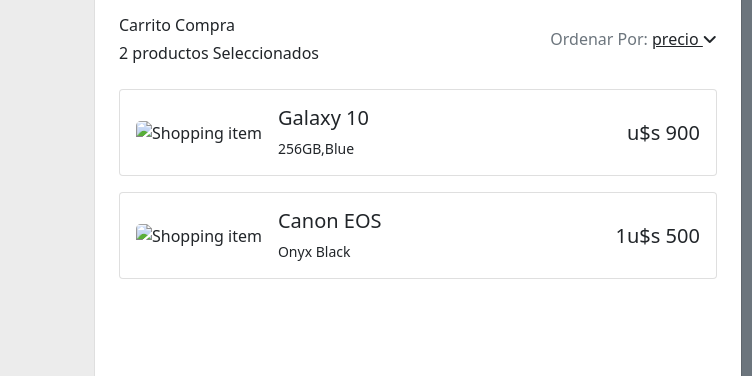
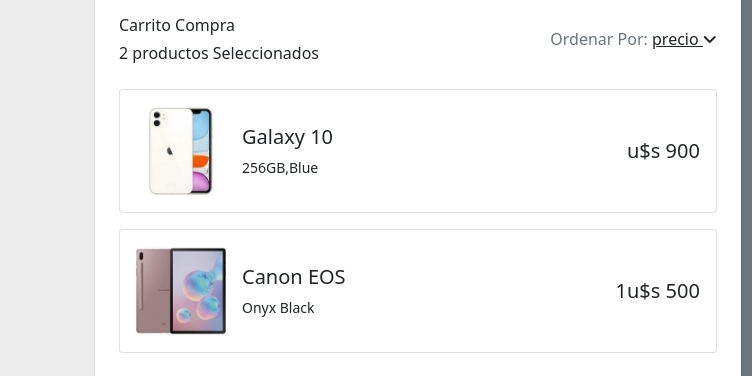
Before and after one commit to rafael749/ProyectoEcommerceMiranda, a website: page html/pasarelaDePago.html in a window 1280 px wide. Shown: the part 424-800 px from the top of the page, 0-752 px from the left. Drawn offline with nearby package versions, Linux system fonts and the light colour scheme; the site is published under a folder, as on GitHub Pages, so addresses that start at the root find nothing.

Commit message:
Se cargan las imagenes de producto pasarela de pagos

```diff
--- a/html/pasarelaDePago.html
+++ b/html/pasarelaDePago.html
@@ -133,7 +133,7 @@
                                                 <div class="d-flex justify-content-between">
                                                     <div class="d-flex flex-row align-items-center">
                                                         <div>
-                                                            <img src="/img/iphone2.jpg"
+                                                            <img src="../img/iphone2.jpg"
                                                                 class="img-fluid rounded-3 imgPago" alt="Shopping item">
                                                         </div>
                                                         <div class="ms-3">
@@ -154,7 +154,7 @@
                                                 <div class="d-flex justify-content-between">
                                                     <div class="d-flex flex-row align-items-center">
                                                         <div>
-                                                            <img src="/img/tablet.jpg"
+                                                            <img src="../img/tablet.jpg"
                                                                 class="img-fluid rounded-3 imgPago" alt="Shopping item">
                                                         </div>
                                                         <div class="ms-3">
```
